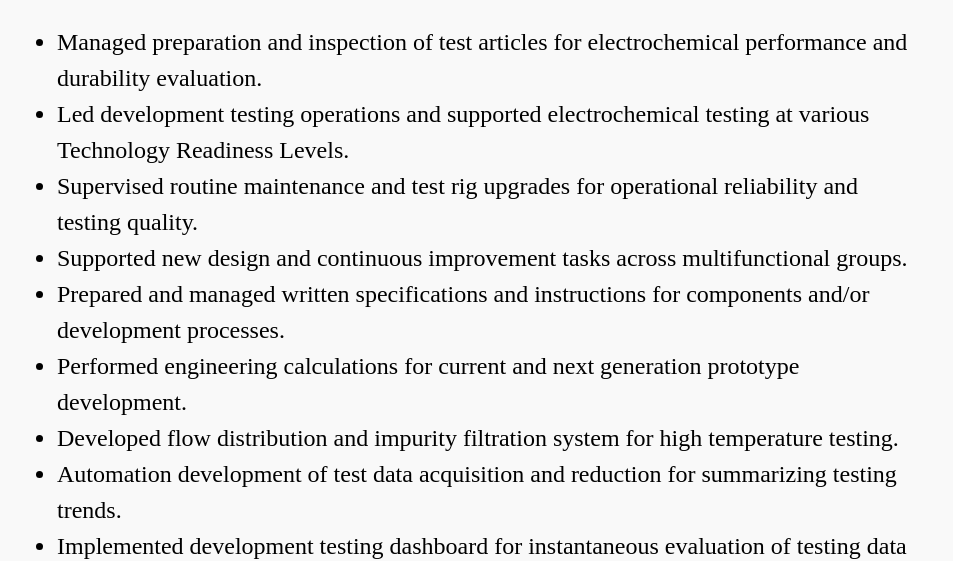
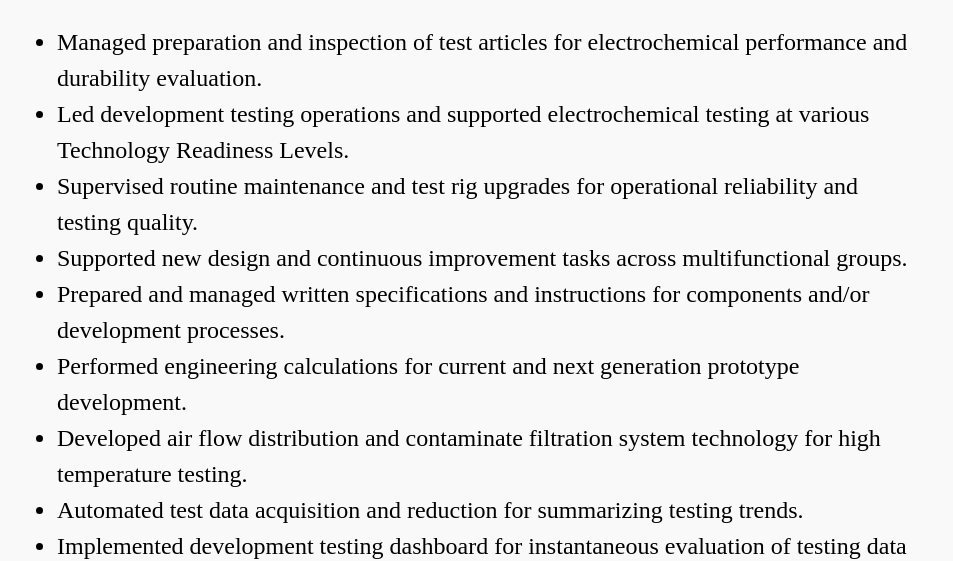
Before and after one commit to jtd007/resume, a plain HTML site: page index.html in a window 1280 px wide. Shown: the part 241-802 px from the top of the page, without its empty margins (148-1101 px from the left). Drawn offline with Linux system fonts and the light colour scheme.

Commit message:
Update index.html

```diff
--- a/index.html
+++ b/index.html
@@ -109,8 +109,8 @@
                     <li>Supported new design and continuous improvement tasks across multifunctional groups.</li>
                     <li>Prepared and managed written specifications and instructions for components and/or development processes.</li>
                     <li>Performed engineering calculations for current and next generation prototype development.</li>
-                    <li>Developed flow distribution and impurity filtration system for high temperature testing.</li>
-                    <li>Automation development of test data acquisition and reduction for summarizing testing trends.</li>
+                    <li>Developed air flow distribution and contaminate filtration system technology for high temperature testing.</li>
+                    <li>Automated test data acquisition and reduction for summarizing testing trends.</li>
                     <li>Implemented development testing dashboard for instantaneous evaluation of testing data using PI ProcessBook.</li>
                     <BR>
                 </ul>
```
